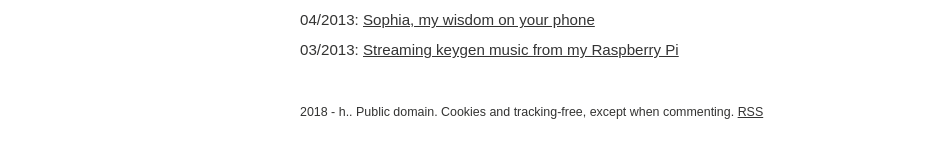
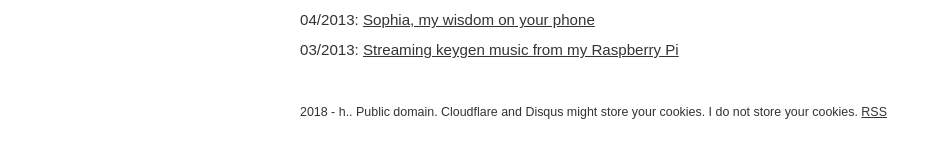
Before and after one commit to htruong/htruong.github.io, a Jekyll site: the page built from index.md, in a window 1280 px wide. Shown: the part 810-975 px from the top of the page, without its empty margins (20-972 px from the left). Built offline with Jekyll 4.4.1, drawn with Linux system fonts in a browser that asks for light colours; nearby versions of some CDN libraries.

Commit message:
[site] update footer

```diff
--- a/_includes/_footer.html
+++ b/_includes/_footer.html
@@ -1 +1 @@
-<span>{{ site.time | date: '%Y' }} {{ site.owner.name }}. Public domain. Cookies and tracking-free, except when commenting. <a href="/feed.xml">RSS</a></span>
+<span>{{ site.time | date: '%Y' }} {{ site.owner.name }}. Public domain. Cloudflare and Disqus might store your cookies. I do not store your cookies. <a href="/feed.xml">RSS</a></span>
```
